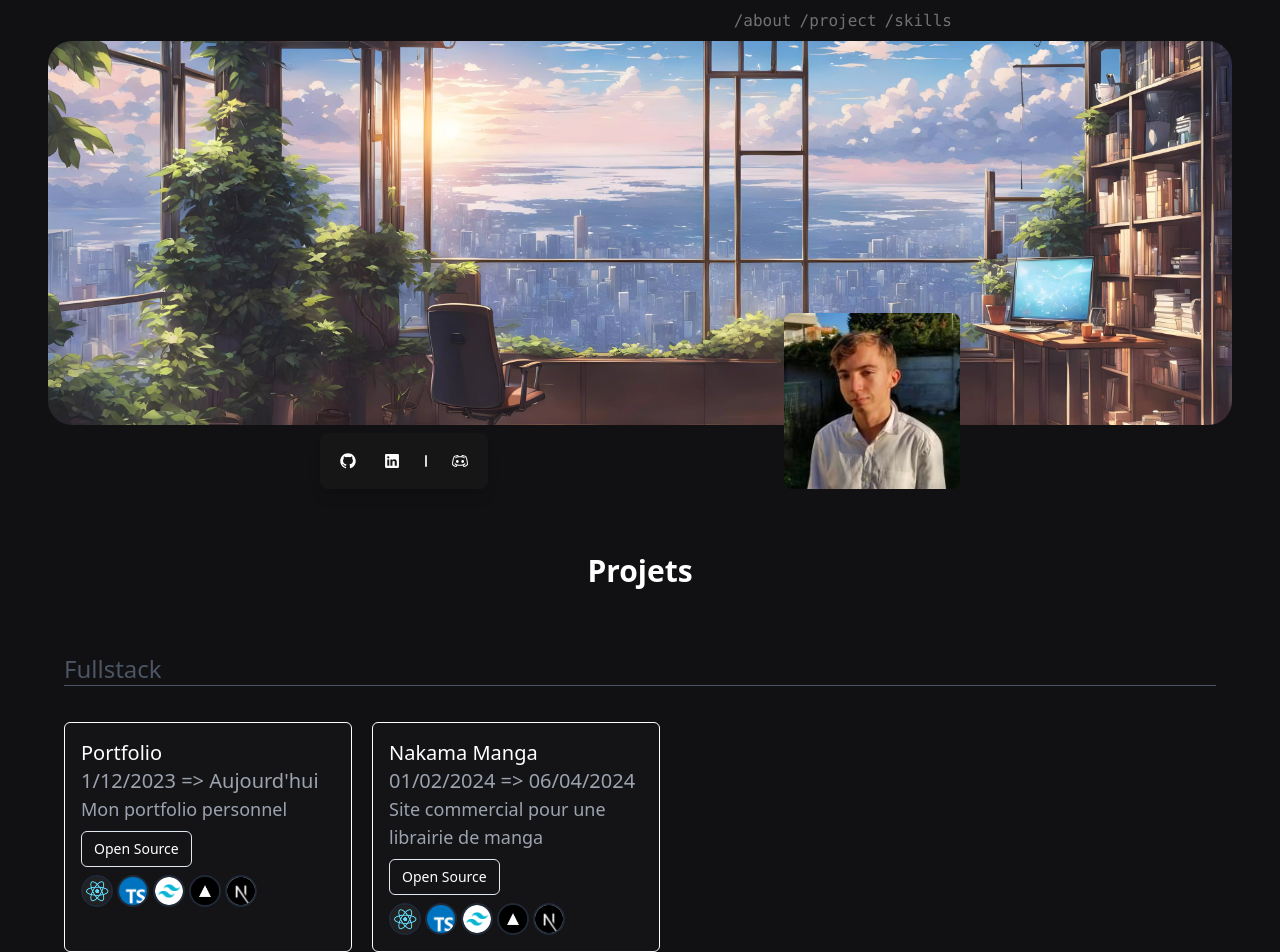
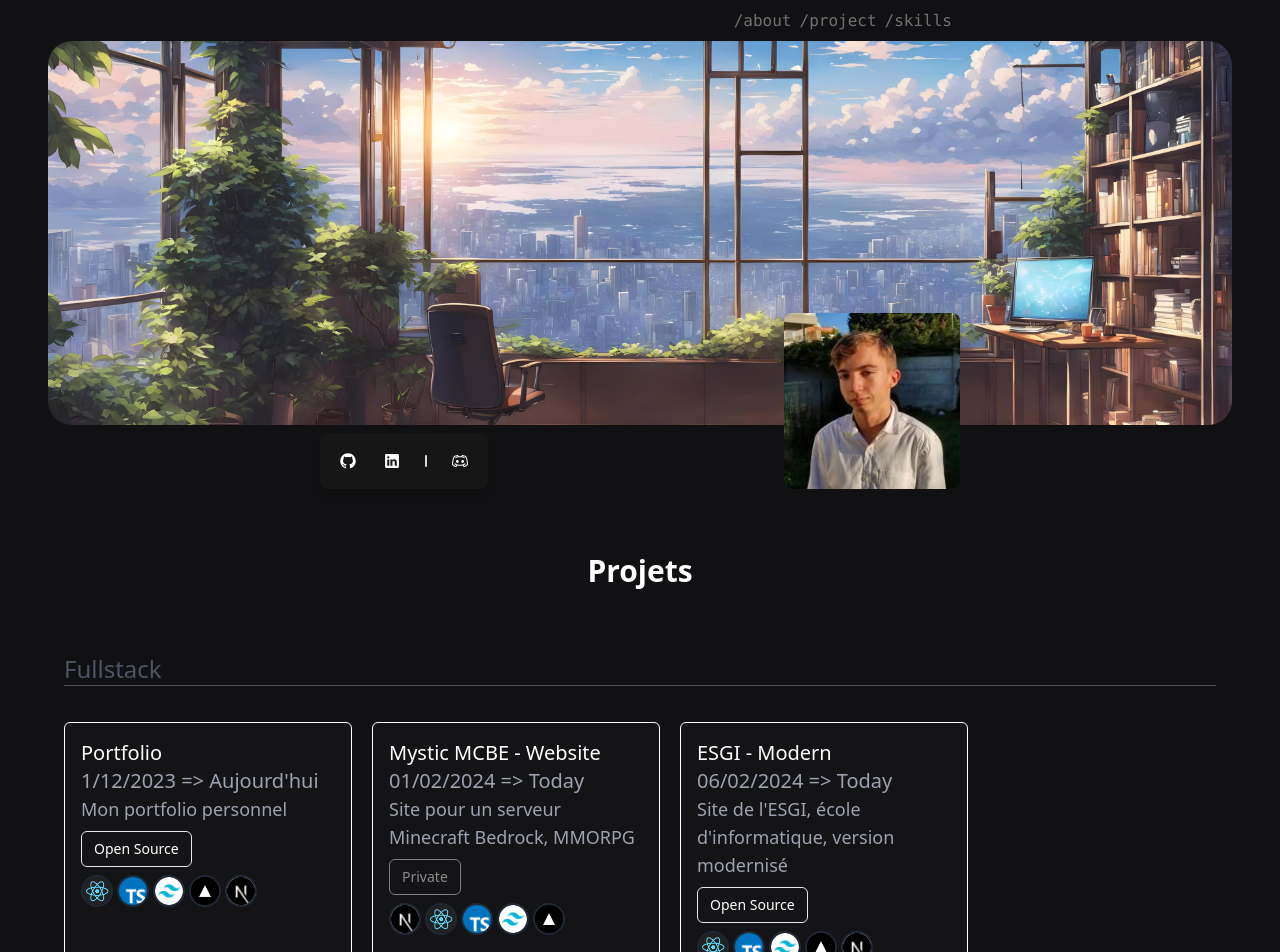
Before and after one commit to SarCraft/Portfolio, a Next.js app: page /projets in a window 1280 px wide. Shown: the top 952 px of the page. Built offline with nearby package versions, Linux system fonts and the light colour scheme.

Commit message:
Revert "Revert "Merge branch 'master' of https://github.com/SarCraft/portfolio""
This reverts commit df8936f3c3c68b7edc7c40d329c595b732a2f54b.

```diff
--- a/config/projects/project.ts
+++ b/config/projects/project.ts
@@ -1,60 +1,60 @@
 import { NextJS, ReactJS, TailwindCSS,  TypeScript, Vercel, Cpp } from "@/config/skill/skills";
-import type { project } from "./project.type";
+import { ProjectType, type project } from "./project.type";
 import { Figma } from "@/config/techno/technos";
 
 export const projects: project[] = [
   {
     name: "Portfolio",
-    lien: "https://github.com/SarCraft/portfolio",
+    link: "https://github.com/SarCraft/portfolio",
     open: true,
     date: "1/12/2023 => Aujourd'hui",
     description: "Mon portfolio personnel",
     skills: [ReactJS, TypeScript, TailwindCSS, Vercel, NextJS],
-    type: "Fullstack"
+    type: ProjectType.Fullstack
+  },
+  {
+    name: "Mystic MCBE - Website",
+    link: "#",
+    open: false,
+    date: "01/02/2024 => Today",
+    description: "Site pour un serveur Minecraft Bedrock, MMORPG",
+    skills: [NextJS, ReactJS, TypeScript, TailwindCSS, Vercel],
+    type: ProjectType.Fullstack
   },
   {
     name: "Nakama Manga",
-    lien: "https://www.figma.com/file/q54MiZMjYLNa7WcXcT2MB2/NakamaManga?type=design&t=D8yJLTZEOHclMoiB-6",
+    link: "https://www.figma.com/file/q54MiZMjYLNa7WcXcT2MB2/NakamaManga?type=design&t=D8yJLTZEOHclMoiB-6",
     open: true,
     date: "01/02/2024 => 06/04/2024",
     description: "Maquette web pour un site commercial de manga",
     technos: [Figma],
-    type: "Design"
+    type: ProjectType.Design
+  },
+  {
+    name: "ESGI - Modern",
+    link: "#",
+    open: true,
+    date: "06/02/2024 => Today",
+    description: "Site de l'ESGI, école d'informatique, version modernisé",
+    skills: [ReactJS, TypeScript, TailwindCSS, Vercel, NextJS],
+    type: ProjectType.Fullstack
   },
   {
     name: "Nakama Manga",
-    lien: "https://www.figma.com/file/q54MiZMjYLNa7WcXcT2MB2/NakamaManga?type=design&t=D8yJLTZEOHclMoiB-6",
-    open: true,
+    link: "#",
+    open: false,
     date: "01/02/2024 => 06/04/2024",
     description: "Site commercial pour une librairie de manga",
     technos: [ReactJS, TypeScript, TailwindCSS, Vercel, NextJS],
-    type: "Fullstack"
-  },
-  {
-    name: "Mystic MCBE - Website",
-    lien: "#",
-    open: false,
-    date: "01/02/2024 => Today",
-    description: "Site pour un serveur Minecraft Bedrock, MMORPG",
-    skills: [NextJS, ReactJS, TypeScript, TailwindCSS, Vercel],
-    type: "Fulltack"
-  },
-  {
-    name: "ESGI - Modern",
-    lien: "#",
-    open: true,
-    date: "06/02/2024 => Today",
-    description: "Site de l'ESGI, école d'informatique, version modernisé",
-    skills: [NextJS, ReactJS, TypeScript, TailwindCSS, Vercel],
-    type: "Fulltack"
+    type: ProjectType.Fullstack
   },
   {
     name: "Mystic MCBE",
-    lien: "#",
+    link: "#",
     open: false,
     date: "01/02/2024 => Today",
     description: "Serveur Minecraft Bedrock, MMORPG",
     skills: [Cpp],
-    type: "Other"
+    type: ProjectType.Other
   }
 ]
--- a/config/projects/project.type.ts
+++ b/config/projects/project.type.ts
@@ -4,11 +4,17 @@ import { Techno } from "../techno/technos.type";
 
 export type project = {
     name: string;
-    lien: string;
+    link: string;
     open: boolean;
     date: string;
     description: string;
     skills?: Skill[];
     technos?: Techno[];
-    type: string;
+    type: ProjectType;
 }
+
+export enum ProjectType {
+    Fullstack = 'Fullstack',
+    Design = 'Design',
+    Other = 'Other'
+}
--- a/package.json
+++ b/package.json
@@ -1,6 +1,6 @@
 {
   "name": "portfolio",
-  "version": "0.1.0",
+  "version": "1.0.0",
   "private": true,
   "scripts": {
     "dev": "next dev",
--- a/src/app/components/CardProject/CardProject.tsx
+++ b/src/app/components/CardProject/CardProject.tsx
@@ -4,7 +4,7 @@ import Image from 'next/image'
 import { Button } from '@/components/ui/button'
 import Link from 'next/link'
 
-const CardProject = ({name, lien, open, date, description, skills, technos}: CardProjectProps) => {
+const CardProject = ({name, link, open, date, description, skills, technos}: CardProjectProps) => {
 
   return (
     <div className="w-72 p-4 bg-opacity-5 bg-gray-600 border border-white rounded-md sm:flex-col">
@@ -13,7 +13,7 @@ const CardProject = ({name, lien, open, date, description, skills, technos}: Car
       <p className='flex flex-row flex-wrap gap-5 text-lg text-gray-400'>{description}</p>
       <div className='py-2'>
         <Button className='text-white bg-transparent hover:bg-slate-500 hover:bg-opacity-20 hover:transition' variant="outline" size="sm" disabled={!open}>
-          <Link target='_blank' href={lien}>{open ? 'Open Source' : 'Private'}</Link>
+            <Link target='_blank' href={link}>{open ? 'Open Source' : 'Private'}</Link>
         </Button>
       </div>
       <div className="flex gap-1">
--- a/src/app/components/CardProject/CardProject.type.ts
+++ b/src/app/components/CardProject/CardProject.type.ts
@@ -3,7 +3,7 @@ import { Techno } from "@/config/techno/technos.type";
 
 export type CardProjectProps = {
   name: string;
-  lien: string;
+  link: string;
   open: boolean;
   date: string;
   description: string;
--- a/src/app/components/Home/ProjectHome.tsx
+++ b/src/app/components/Home/ProjectHome.tsx
@@ -9,7 +9,7 @@ function ProjectHome() {
 
         <div className="flex flex-row flex-wrap gap-5 text-xl pt-3 justify-center mt-6">
             {projects.slice(0, 3).map((project, idx) => (
-              <CardProject key={idx} name={project.name} lien={project.lien} date={project.date} description={project.description} skills={project.skills} technos={project.technos} open={project.open} />
+              <CardProject key={idx} name={project.name} link={project.link} date={project.date} description={project.description} skills={project.skills} technos={project.technos} open={project.open} />
             ))}
         </div>
 
--- a/src/app/components/Projets/ProjectList.tsx
+++ b/src/app/components/Projets/ProjectList.tsx
@@ -1,36 +1,61 @@
 import { Separator } from "@/components/ui/separator";
 import { projects } from '@/config/projects/project';
 import { CardProject } from '@/components/CardProject/CardProject';
+import { ProjectType } from '@/config/projects/project.type';
 
 function ProjectList() {
     return (
         <section>
-            <h1 id='SkillHome' className="text-3xl font-bold flex mx-auto justify-center w-1/2 text-white mt-16">Projets</h1>
+            <h1 className="text-3xl font-bold flex mx-auto justify-center w-1/2 text-white mt-16">Projets</h1>
             <div className="flex flex-wrap justify-start mx-16">
-                <h2 id='SkillHome' className="text-2xl w-1/2 text-gray-600 mt-16">Fullstack</h2><Separator />
+                <h2 className="text-2xl w-1/2 text-gray-600 mt-16">Fullstack</h2><Separator />
             </div>
             <div className="flex flex-row flex-wrap gap-5 text-xl pt-3 justify-start mt-6 mx-16">
-                {projects.map((project, idx) => (
-                    projects[idx].type.includes('Fullstack') &&
-                        <CardProject key={idx} name={project.name} lien={project.lien} open={project.open} date={project.date} description={project.description} skills={project.skills || []} technos={project.technos || []} />
+                {projects.filter(project => project.type === ProjectType.Fullstack).map(project => (
+                <CardProject
+                    key={`${project.name} ${project.date}`}
+                    name={project.name}
+                    link={project.link}
+                    open={project.open}
+                    date={project.date}
+                    description={project.description}
+                    skills={project.skills || []}
+                    technos={project.technos || []}
+                />
                 ))}
             </div>
             <div className="flex flex-wrap justify-start mx-16">
-                <h2 id='SkillHome' className="text-2xl w-1/2 text-gray-600 mt-16">UI/UX Design</h2><Separator />
+                <h2 className="text-2xl w-1/2 text-gray-600 mt-16">UI/UX Design</h2><Separator />
             </div>
             <div className="flex flex-row flex-wrap gap-5 text-xl pt-3 justify-start mt-6 mx-16">
-                {projects.map((project, idx) => (
-                    projects[idx].type.includes('Design') &&
-                        <CardProject key={idx} name={project.name} lien={project.lien} open={project.open} date={project.date} description={project.description} skills={project.skills || []} technos={project.technos || []} />
+                {projects.filter(project => project.type === ProjectType.Design).map(project => (
+                <CardProject
+                    key={`${project.name} ${project.date}`}
+                    name={project.name}
+                    link={project.link}
+                    open={project.open}
+                    date={project.date}
+                    description={project.description}
+                    skills={project.skills || []}
+                    technos={project.technos || []}
+                />
                 ))}
             </div>
             <div className="flex flex-wrap justify-start mx-16">
-                <h2 id='SkillHome' className="text-2xl w-1/2 text-gray-600 mt-16">Other</h2><Separator />
+                <h2 className="text-2xl w-1/2 text-gray-600 mt-16">Other</h2><Separator />
             </div>
             <div className="flex flex-row flex-wrap gap-5 text-xl pt-3 justify-start mt-6 mx-16">
-                {projects.map((project, idx) => (
-                    projects[idx].type.includes('Other') &&
-                        <CardProject key={idx} name={project.name} lien={project.lien} open={project.open} date={project.date} description={project.description} skills={project.skills || []} technos={project.technos || []} />
+                {projects.filter(project => project.type === ProjectType.Other).map(project => (
+                <CardProject
+                    key={`${project.name} ${project.date}`}
+                    name={project.name}
+                    link={project.link}
+                    open={project.open}
+                    date={project.date}
+                    description={project.description}
+                    skills={project.skills || []}
+                    technos={project.technos || []}
+                />
                 ))}
             </div>
         </section>
```
Also changed, not shown: tsconfig.json (+27 -8 lines), 1 other file (tests, documents, lock files or other folders).
